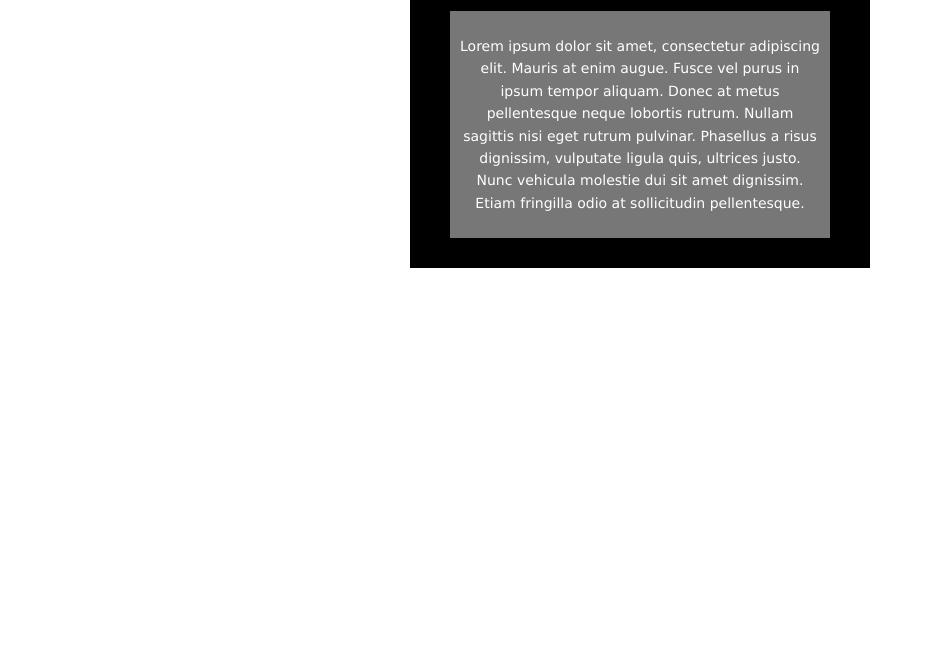
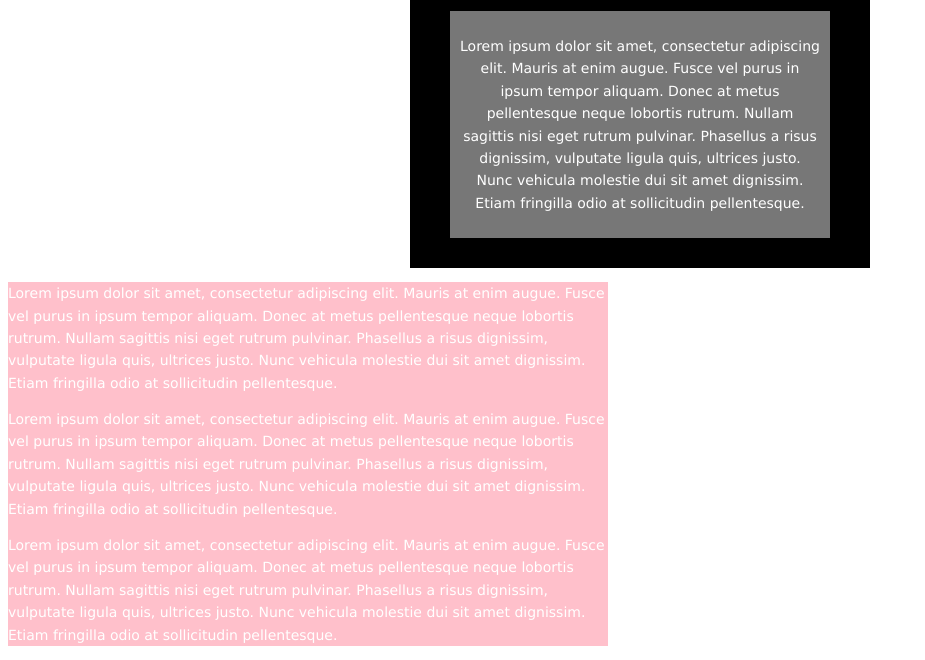
Before and after one commit to haileysanders/my-first-repo, a plain HTML site: page index.html in a window 1280 px wide. Shown: the part 175-835 px from the top of the page, without its empty margins (0-925 px from the left). Before the commit the page ends 800 px from the top, so only its background shows below. Drawn offline with Linux system fonts and the light colour scheme.

Commit message:
added newwrapper + content

```diff
--- a/css/styles.css
+++ b/css/styles.css
@@ -30,3 +30,8 @@ p {
 	margin:0 auto;
 	padding:10px;
 }
+
+.newwrapper {
+	width:600px;
+	background:pink;
+}
--- a/index.html
+++ b/index.html
@@ -17,5 +17,10 @@
 			<p>Lorem ipsum dolor sit amet, consectetur adipiscing elit. Mauris at enim augue. Fusce vel purus in ipsum tempor aliquam. Donec at metus pellentesque neque lobortis rutrum. Nullam sagittis nisi eget rutrum pulvinar. Phasellus a risus dignissim, vulputate ligula quis, ultrices justo. Nunc vehicula molestie dui sit amet dignissim. Etiam fringilla odio at sollicitudin pellentesque.</p>
 		</div>
 	</div>
+	<div class="newwrapper">
+			<p>Lorem ipsum dolor sit amet, consectetur adipiscing elit. Mauris at enim augue. Fusce vel purus in ipsum tempor aliquam. Donec at metus pellentesque neque lobortis rutrum. Nullam sagittis nisi eget rutrum pulvinar. Phasellus a risus dignissim, vulputate ligula quis, ultrices justo. Nunc vehicula molestie dui sit amet dignissim. Etiam fringilla odio at sollicitudin pellentesque.</p>
+			<p>Lorem ipsum dolor sit amet, consectetur adipiscing elit. Mauris at enim augue. Fusce vel purus in ipsum tempor aliquam. Donec at metus pellentesque neque lobortis rutrum. Nullam sagittis nisi eget rutrum pulvinar. Phasellus a risus dignissim, vulputate ligula quis, ultrices justo. Nunc vehicula molestie dui sit amet dignissim. Etiam fringilla odio at sollicitudin pellentesque.</p>
+			<p>Lorem ipsum dolor sit amet, consectetur adipiscing elit. Mauris at enim augue. Fusce vel purus in ipsum tempor aliquam. Donec at metus pellentesque neque lobortis rutrum. Nullam sagittis nisi eget rutrum pulvinar. Phasellus a risus dignissim, vulputate ligula quis, ultrices justo. Nunc vehicula molestie dui sit amet dignissim. Etiam fringilla odio at sollicitudin pellentesque.</p>
+		</div>
 </body>
 </html>
```
